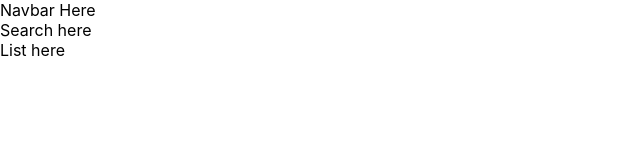
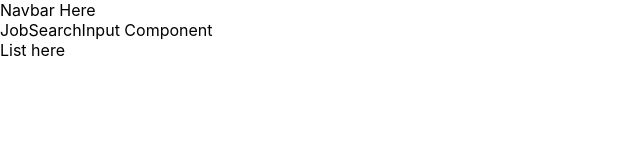
Before and after one commit to DrewDalmedo/flatiron-jobs-v2, a React (Create React App) app: page /jobs in a window 1280 px wide. Shown: the top 160 px of the page, without its empty margins (0-640 px from the left). Built offline with nearby package versions, Linux system fonts and the light colour scheme.

Commit message:
Implement JobSearchInput component

```diff
--- a/src/containers/JobsContainer.js
+++ b/src/containers/JobsContainer.js
@@ -2,6 +2,8 @@ import React from 'react'
 import { connect } from 'react-redux'
 
 import { fetchJobs } from '../actions/fetchJobs'
+
+import JobSearchInput from '../components/jobs/JobSearchInput'
 
 class JobsContainer extends React.Component {
 
@@ -13,9 +15,8 @@ class JobsContainer extends React.Component {
           Navbar Here
         </div>
 
-        <div>
-          Search here
-        </div>
+        {/* search component */}
+        <JobSearchInput />
 
         <div>
           List here
```
